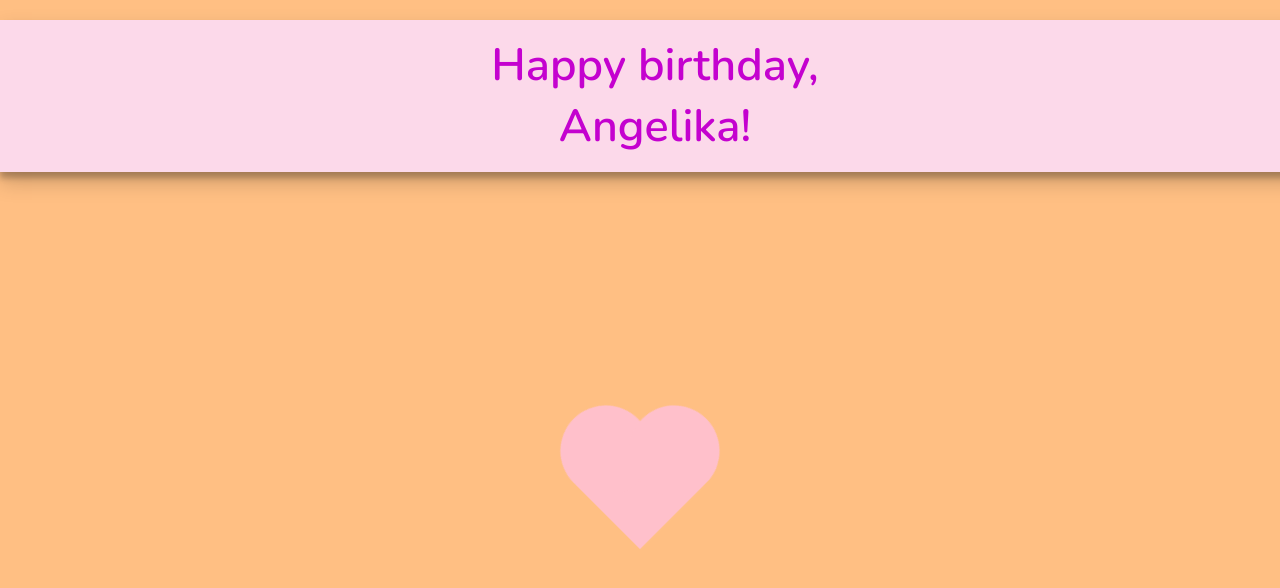
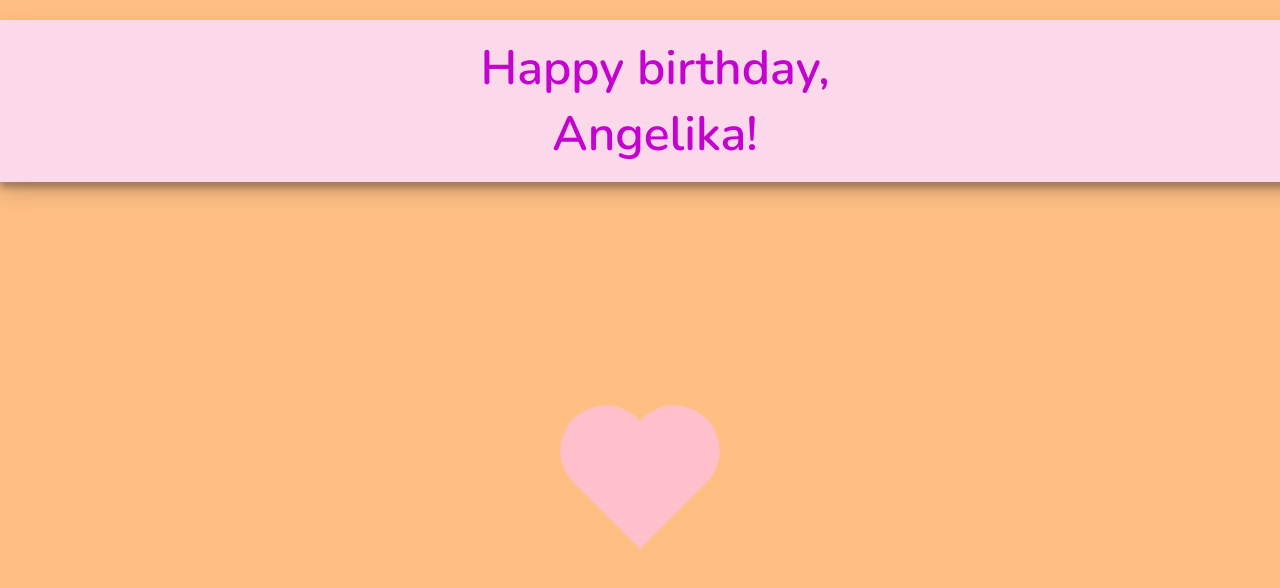
Before and after one commit to MaxSkachkov/greetingcard1, a plain HTML site: page index.html in a window 1280 px wide. Drawn offline with nearby package versions, Linux system fonts and the light colour scheme.

Commit message:
Update index.html

```diff
--- a/index.html
+++ b/index.html
@@ -76,7 +76,7 @@
             text-align: center;
             box-shadow: 0 10px 20px rgba(0, 0, 0, 0.19), 0 6px 6px rgba(0, 0, 0, 0.23);
             width: 100%;
-            font-size: 45px;
+            font-size: 48px;
             font-family: 'Nunito', sans-serif;
             font-weight: 600;
             color: #c402cf;
```
